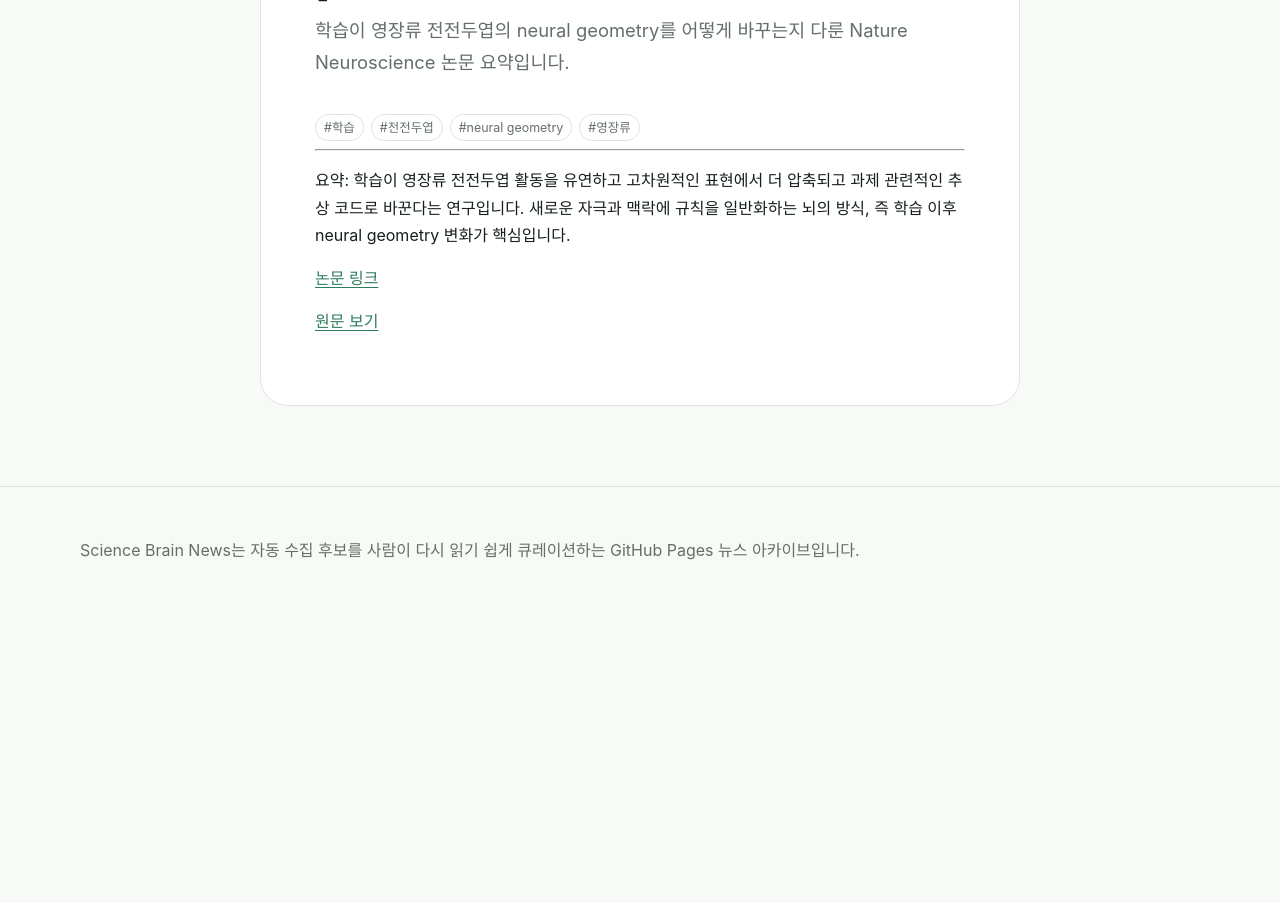
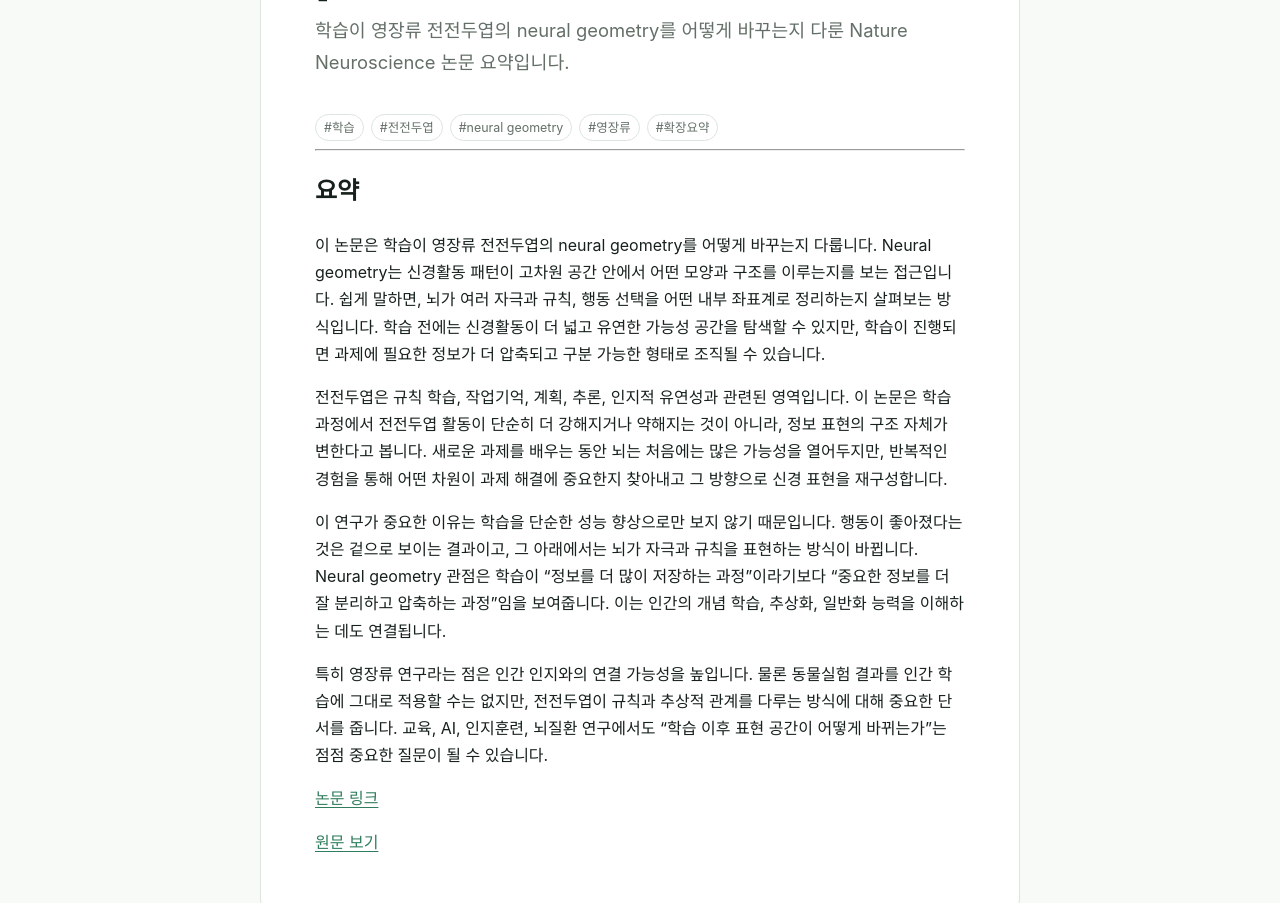
Before and after one commit to MikeShin0822/science-brain-news, an Astro site: page /science-brain-news/news/2026-06-29-paper-learning-neural-geometry-pfc in a window 1280 px wide. Shown: the part 384-1287 px from the top of the page. Before the commit the page ends 1013 px from the top, so only its background shows below. Built offline with nearby package versions, Linux system fonts and the light colour scheme; Astro itself is replaced by a stand-in of ours.

Commit message:
Expand prefrontal neural geometry paper summary

```diff
--- a/src/content/news/2026-06-29-paper-learning-neural-geometry-pfc.md
+++ b/src/content/news/2026-06-29-paper-learning-neural-geometry-pfc.md
@@ -5,10 +5,18 @@ date: "2026-06-29"
 category: "논문"
 source: "Nature Neuroscience"
 sourceUrl: "https://www.nature.com/articles/s41593-026-02333-w"
-tags: ["학습", "전전두엽", "neural geometry", "영장류"]
-importance: "논문 요약"
+tags: ["학습", "전전두엽", "neural geometry", "영장류", "확장요약"]
+importance: "논문 요약 · 확장"
 ---
 
-요약: 학습이 영장류 전전두엽 활동을 유연하고 고차원적인 표현에서 더 압축되고 과제 관련적인 추상 코드로 바꾼다는 연구입니다. 새로운 자극과 맥락에 규칙을 일반화하는 뇌의 방식, 즉 학습 이후 neural geometry 변화가 핵심입니다.
+## 요약
+
+이 논문은 학습이 영장류 전전두엽의 neural geometry를 어떻게 바꾸는지 다룹니다. Neural geometry는 신경활동 패턴이 고차원 공간 안에서 어떤 모양과 구조를 이루는지를 보는 접근입니다. 쉽게 말하면, 뇌가 여러 자극과 규칙, 행동 선택을 어떤 내부 좌표계로 정리하는지 살펴보는 방식입니다. 학습 전에는 신경활동이 더 넓고 유연한 가능성 공간을 탐색할 수 있지만, 학습이 진행되면 과제에 필요한 정보가 더 압축되고 구분 가능한 형태로 조직될 수 있습니다.
+
+전전두엽은 규칙 학습, 작업기억, 계획, 추론, 인지적 유연성과 관련된 영역입니다. 이 논문은 학습 과정에서 전전두엽 활동이 단순히 더 강해지거나 약해지는 것이 아니라, 정보 표현의 구조 자체가 변한다고 봅니다. 새로운 과제를 배우는 동안 뇌는 처음에는 많은 가능성을 열어두지만, 반복적인 경험을 통해 어떤 차원이 과제 해결에 중요한지 찾아내고 그 방향으로 신경 표현을 재구성합니다.
+
+이 연구가 중요한 이유는 학습을 단순한 성능 향상으로만 보지 않기 때문입니다. 행동이 좋아졌다는 것은 겉으로 보이는 결과이고, 그 아래에서는 뇌가 자극과 규칙을 표현하는 방식이 바뀝니다. Neural geometry 관점은 학습이 “정보를 더 많이 저장하는 과정”이라기보다 “중요한 정보를 더 잘 분리하고 압축하는 과정”임을 보여줍니다. 이는 인간의 개념 학습, 추상화, 일반화 능력을 이해하는 데도 연결됩니다.
+
+특히 영장류 연구라는 점은 인간 인지와의 연결 가능성을 높입니다. 물론 동물실험 결과를 인간 학습에 그대로 적용할 수는 없지만, 전전두엽이 규칙과 추상적 관계를 다루는 방식에 대해 중요한 단서를 줍니다. 교육, AI, 인지훈련, 뇌질환 연구에서도 “학습 이후 표현 공간이 어떻게 바뀌는가”는 점점 중요한 질문이 될 수 있습니다.
 
 [논문 링크](https://www.nature.com/articles/s41593-026-02333-w)
```
